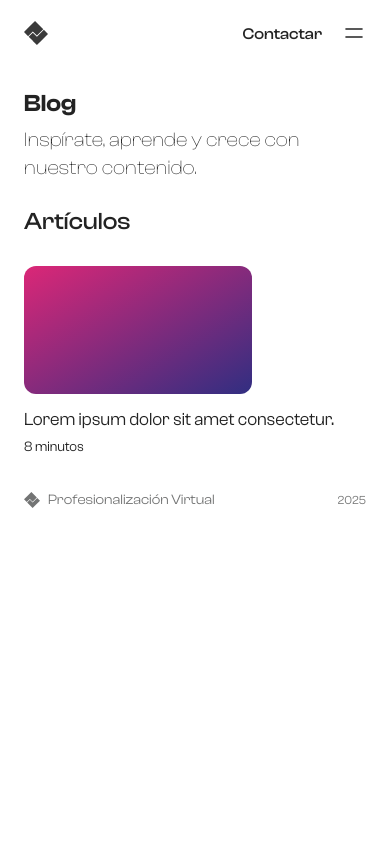
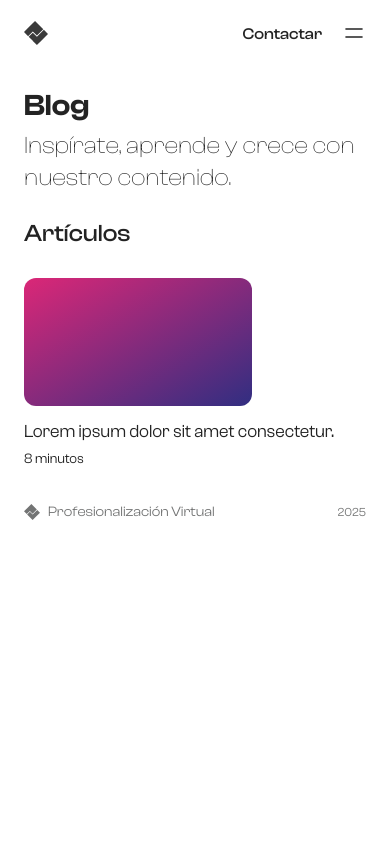
Before and after one commit to esflowers/the-company, a Next.js app: page /blog in a window 390 px wide. Shown: the top 844 px of the page. Built offline with nearby package versions, Linux system fonts and the light colour scheme; a web font is replaced by a local one.

Commit message:
add responsive layout font size

```diff
--- a/src/app/components/layouts/Department.tsx
+++ b/src/app/components/layouts/Department.tsx
@@ -1,6 +1,7 @@
 "use client"
 
 import { ReactNode, useState } from "react";
+import { textCompany } from "@/app/ui/consts";
 import Header from "./Header";
 import Footer from "./Footer";
 import Menu from "./Menu";
@@ -10,13 +11,15 @@ interface Props {
   title?: string
   description?: string
   children: ReactNode
+  classDescription?: string
 }
 
 export default function Department({
   children,
   mode = 'normal',
   title,
-  description = 'Somos una agencia creativa especializada en soluciones digitales.',
+  description = textCompany,
+  classDescription
 }: Props) {
     const [isOpen, setIsOpen] = useState(false);
 
@@ -26,8 +29,8 @@ export default function Department({
                 <Header mode={mode} isOpen={isOpen} setIsOpen={setIsOpen} />
                 <Menu mode={mode} isOpen={isOpen} />
                 <div className="space-y-1.5">
-                    <h1 className="font-brand font-semibold text-pretty text-2xl sm:text-3xl lg:text-4xl">{title}</h1>
-                    <h2 className="font-brand font-extralight text-pretty text-xl sm:text-2xl lg:text-3xl">{description}</h2>
+                    <h1 className="font-brand font-semibold text-pretty text-3xl md:text-4xl xl:text-5xl">{title}</h1>
+                    <h2 className={`font-brand font-extralight text-pretty text-2xl lg:text-3xl ${classDescription}`}>{description}</h2>
                 </div>
             </div>
 
```
